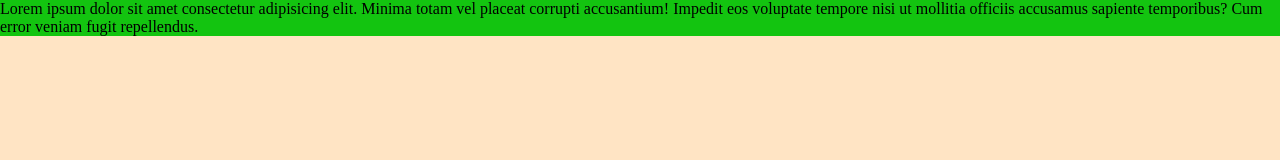
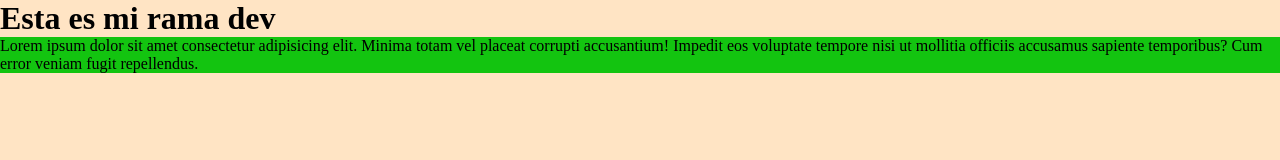
Before and after one commit to hgobar/primera_prueba_g28, a plain HTML site: page INDEX.HTML in a window 1280 px wide. Drawn offline with Linux system fonts and the light colour scheme.

Commit message:
create brach dev

```diff
--- a/INDEX.HTML
+++ b/INDEX.HTML
@@ -7,6 +7,7 @@
     <title>Doc Junior</title>
 </head>
 <body>
+    <h1>Esta es mi rama dev</h1>
     <p>
         Lorem ipsum dolor sit amet consectetur adipisicing elit. Minima totam vel placeat corrupti accusantium! Impedit eos voluptate tempore nisi ut mollitia officiis accusamus sapiente temporibus? Cum error veniam fugit repellendus.
     </p>
```
